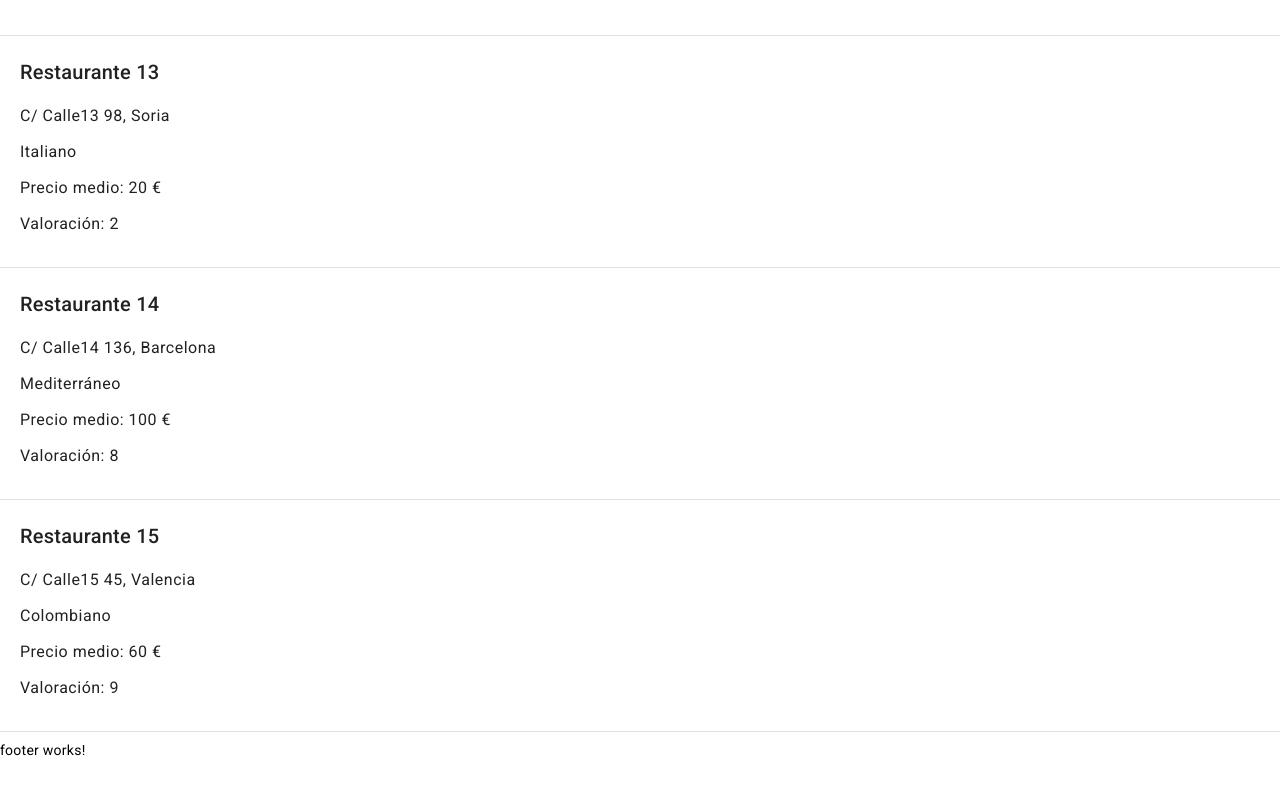
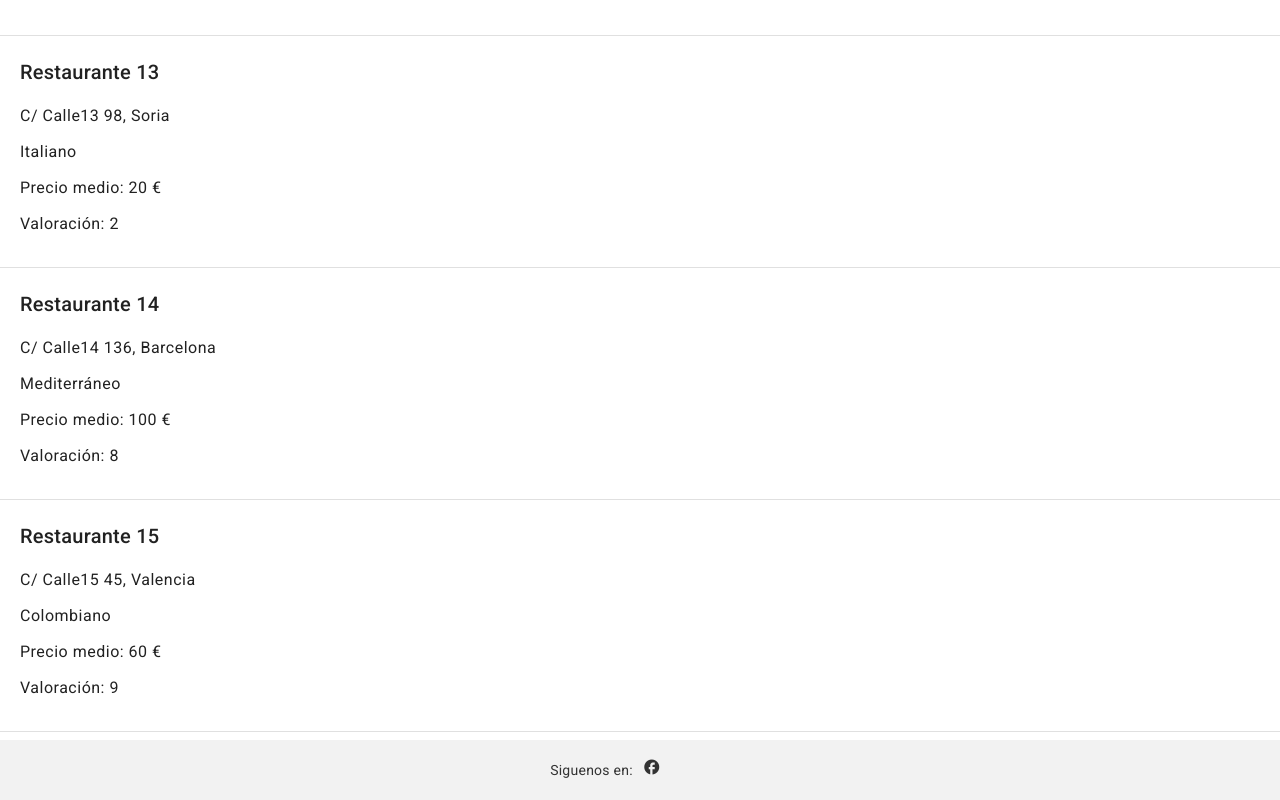
Before and after one commit to gloriafercu/proyecto5_angular_DQchara, an Angular app in the folder frontend/: page / in a window 1280 px wide. Shown: the part 2868-3668 px from the top of the page. Before the commit the page ends 3640 px from the top, so only its background shows below. Built offline with nearby package versions, Linux system fonts and the light colour scheme; data requests are answered from the project's data file.

Commit message:
inicio de footer

```diff
--- a/frontend/src/app/layout/footer/footer.component.css
+++ b/frontend/src/app/layout/footer/footer.component.css
@@ -0,0 +1,24 @@
+footer {
+    display: flex;
+    justify-content: center;
+    align-items: center;
+    height: 60px;
+    background-color: #f2f2f2;
+  }
+
+  .footer-content {
+    display: flex;
+    align-items: center;
+  }
+
+  .footer-text {
+    color: #333;
+    font-size: 14px;
+    margin-right: 10px;
+  }
+
+  .footer-icon {
+    color: #333;
+    font-size: 18px;
+    margin-right: 5px;
+  }
--- a/frontend/src/app/layout/footer/footer.component.html
+++ b/frontend/src/app/layout/footer/footer.component.html
@@ -1 +1,8 @@
-<p>footer works!</p>
+<footer>
+    <div class="footer-content">
+      <span class="footer-text">Siguenos en:</span>
+      <mat-icon class="footer-icon">facebook</mat-icon>
+      <mat-icon class="footer-icon">github_circle</mat-icon>
+      <mat-icon class="footer-icon">amazon</mat-icon>
+    </div>
+</footer>
```
